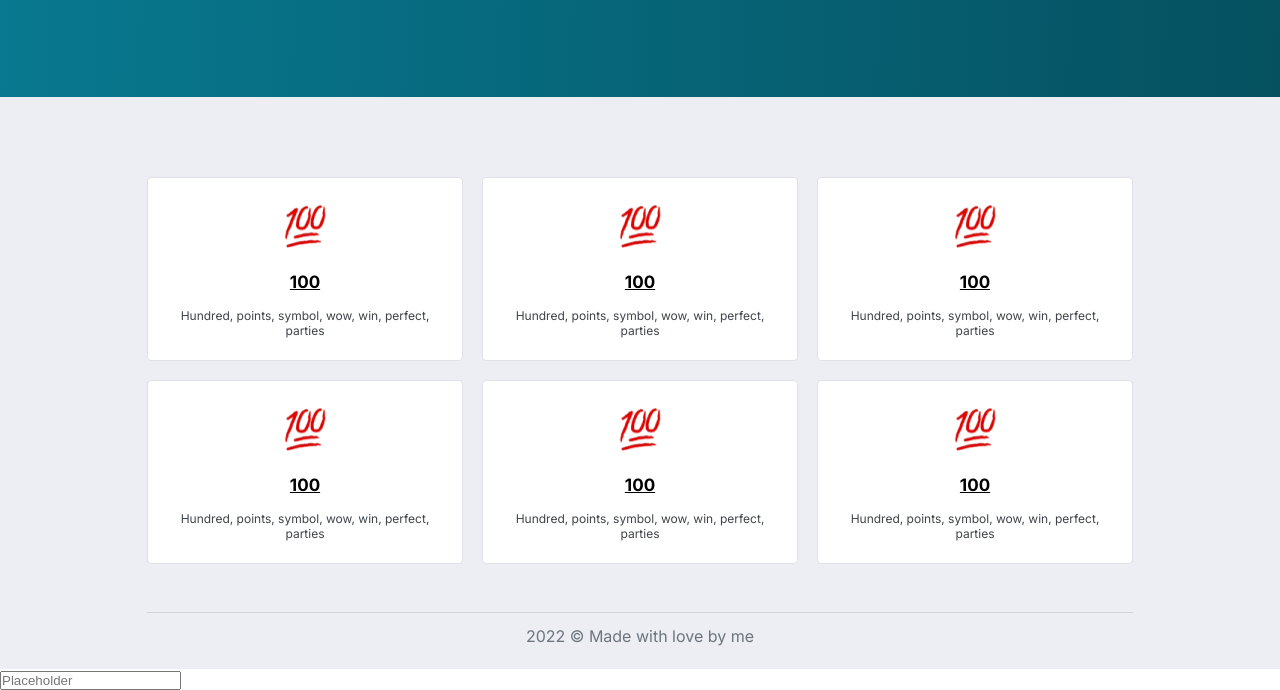
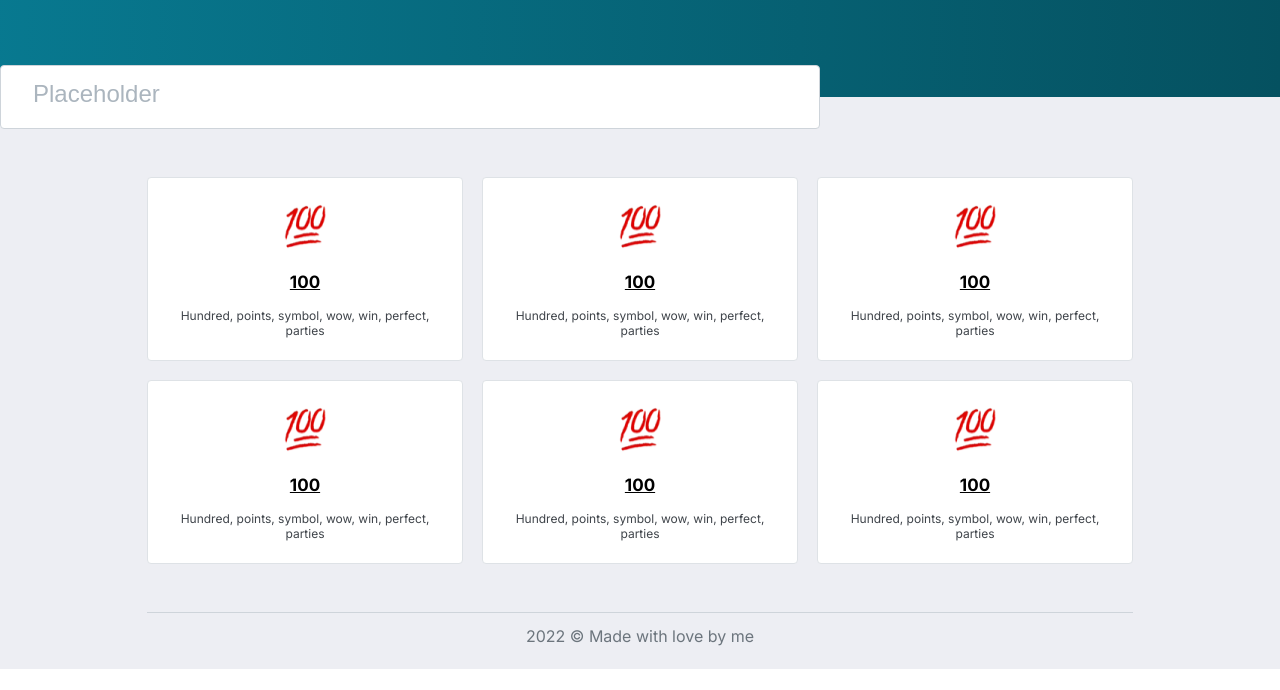
Before and after one commit to Mariam4324/emoji, a plain HTML site: page index.html in a window 1280 px wide. Shown: the part 198-888 px from the top of the page. After the commit the page ends 867 px from the top, so only its background shows below. Drawn offline with Linux system fonts and the light colour scheme.

Commit message:
4 commit

```diff
--- a/css/blocks/input.css
+++ b/css/blocks/input.css
@@ -0,0 +1,19 @@
+.input {
+  margin: 0 auto;
+  position: absolute;
+  top: 263px;
+  padding: 22px 0 21px 32px;
+  width: 100%;
+  max-width: 820px;
+  height: 64px;
+  border-radius: 4px;
+  border: 1px solid #ced4da;
+  background: #fff;
+}
+
+input::placeholder {
+  color: #abb5be;
+  font-size: 24px;
+  font-weight: 400;
+  line-height: 21px;
+}
--- a/index.html
+++ b/index.html
@@ -81,7 +81,10 @@
             </section>
 
 
-            <input class="input" type="text" placeholder="Placeholder">
+
+            <form action="#">
+                <input class="input" type="text" placeholder="Placeholder">
+            </form>
 
         </section>
     </main>
```
